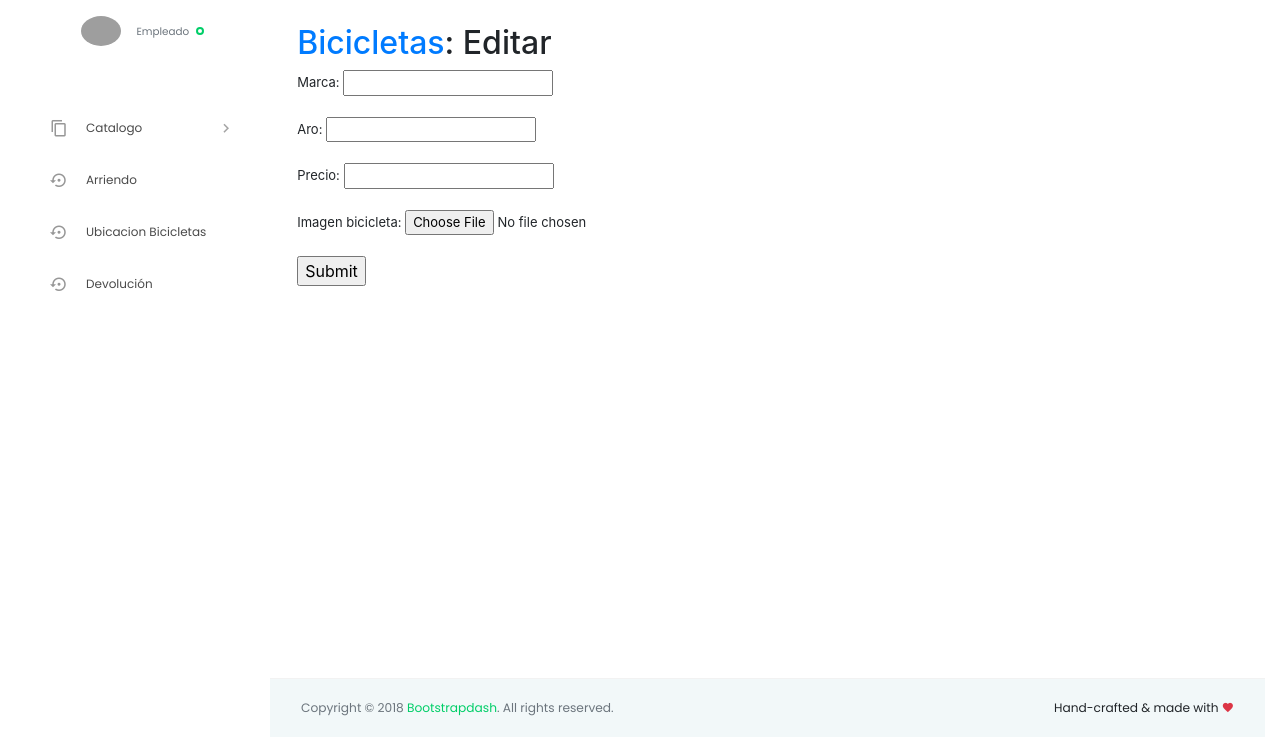
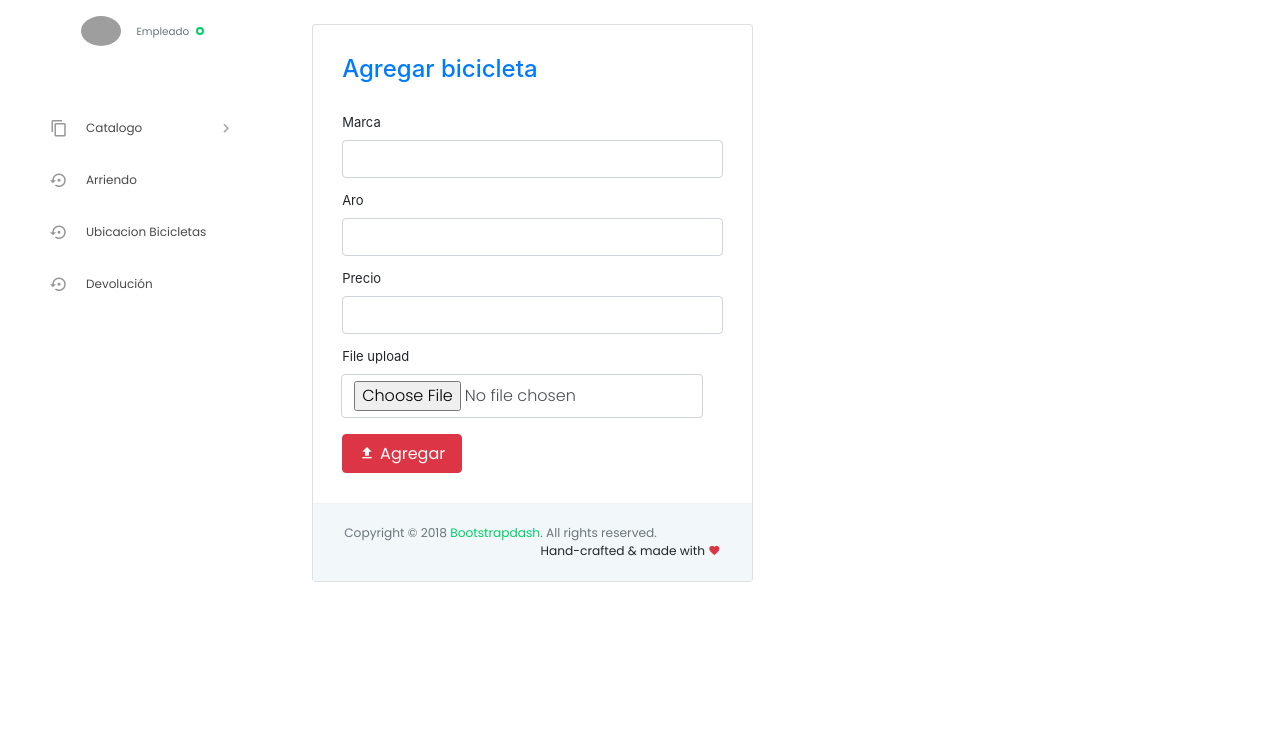
Before and after one commit to w1907/Tourcleta, a Django app: page /catalog/new/ in a window 1280 px wide. Shown: the part 63-800 px from the top of the page. Run offline with Django 3.2, Linux system fonts and the light colour scheme; some libraries are stand-ins or nearby versions; grey boxes are pictures that could not be loaded.

Commit message:
CRUD completo bicicletas

```diff
--- a/catalogo/templates/catalogo/bicicleta_confirm_delete.html
+++ b/catalogo/templates/catalogo/bicicleta_confirm_delete.html
@@ -2,11 +2,11 @@
 
 {% block content %}
 
-<h2><a href="{% url 'catalogo:bicicleta_list' %}">Bicicletas</a>: Eliminar?</h2>
+<h2><a href="{% url 'catalogo:bicicleta_list' %}">Bicicletas</a>: Eliminar</h2>
 
 <form method="post">{% csrf_token %}
-    Estas seguro que quieres eliminar la bicicleta "{{ object }}" ?<br>
-    <input type="submit" value="Delete" />
+    <h5>Estas seguro que quieres eliminar la bicicleta "{{ object }}" ?</h5><br><br>
+    <input class="btn btn-primary btn-fw" type="submit" value="Eliminar" />
 </form>
 
 {% endblock %}
--- a/catalogo/templates/catalogo/bicicleta_form.html
+++ b/catalogo/templates/catalogo/bicicleta_form.html
@@ -2,11 +2,81 @@
 
 {% block content %}
 
-<h2><a href="{% url 'catalogo:bicicleta_list' %}">Bicicletas</a>: Editar</h2>
-
-<form method="post" enctype="multipart/form-data">{% csrf_token %}
-    {{ form.as_p }}
-    <input type="submit" value="Submit" />
-</form>
+{% if request.get_full_path == "/catalog/new/" %}
+<div class="col-md-6 grid-margin stretch-card">
+              <div class="card">
+                <div class="card-body">
+                    <h4><a href="{% url 'catalogo:bicicleta_list' %}">Agregar bicicleta</a></h4>
+                  <br>
+            <form method="post" class="forms-sample" enctype="multipart/form-data">
+                  {% csrf_token %}
+                    <div class="form-group">
+                      <label for="Marca">Marca</label>
+                      <input class="form-control" type="text" id={{form.marca}}
+                    </div>
+                    {{form.marca.errors}}
+                    <div class="form-group">
+                      <label for="Aro">Aro</label>
+                      <input type="text" class="form-control" id={{form.aro}}
+                    </div>
+                    {{form.aro.errors}}
+                    <div class="form-group">
+                      <label for="Precio">Precio</label>
+                      <input type="text" class="form-control" id={{form.precio}}
+                    </div>
+                    {{form.precio.errors}}
+                    <div class="form-group">
+                      <label>File upload</label>
+                      <input type="file" name="img[]" class="file-upload-default">
+                      <div class="input-group col-xs-12">
+                        <!--<input type="text" class="form-control file-upload-info" disabled="" placeholder="Upload Image">-->
+                        <span class="input-group-append">
+                            <input type="file" class="form-control file-upload-info" name="imagen_bicicleta" accept="image/*" id="id_imagen_bicicleta">
+                        </span>
+                      </div>
+                    </div>
+                    <button type="submit" class="btn btn-danger btn-fw">
+                        <i class="mdi mdi-upload"></i>Agregar
+                    </button>
+                  </form>
+{% else %}
+<div class="col-md-6 grid-margin stretch-card">
+              <div class="card">
+                <div class="card-body">
+                    <h4><a href="{% url 'catalogo:bicicleta_list' %}">Editar bicicleta</a></h4>
+                  <br>
+            <form method="post" class="forms-sample" enctype="multipart/form-data">
+                  {% csrf_token %}
+                    <div class="form-group">
+                      <label for="Marca">Marca</label>
+                      <input class="form-control" type="text" id={{form.marca}}
+                    </div>
+                    {{form.marca.errors}}
+                    <div class="form-group">
+                      <label for="Aro">Aro</label>
+                      <input type="text" class="form-control" id={{form.aro}}
+                    </div>
+                    {{form.aro.errors}}
+                    <div class="form-group">
+                      <label for="Precio">Precio</label>
+                      <input type="text" class="form-control" id={{form.precio}}
+                    </div>
+                    {{form.precio.errors}}
+                    <div class="form-group">
+                      <label>File upload</label>
+                      <input type="file" name="img[]" class="file-upload-default">
+                      <div class="input-group col-xs-12">
+                        <!--<input type="text" class="form-control file-upload-info" disabled="" placeholder="Upload Image">-->
+                        <span class="input-group-append">
+                            <input type="file" class="form-control file-upload-info" name="imagen_bicicleta" accept="image/*" id="id_imagen_bicicleta">
+                        </span>
+                      </div>
+                      {{form.imagen_bicicleta.errors}}
+                    </div>
+                    <button type="submit" class="btn btn-danger btn-fw">
+                        <i class="mdi mdi-cloud-download"></i>Editar
+                    </button>
+                  </form>
+    {% endif %}
 
 {% endblock %}
--- a/catalogo/templates/catalogo/catalogo.html
+++ b/catalogo/templates/catalogo/catalogo.html
@@ -15,8 +15,8 @@
                 <h4 class="card-title">
                   <a href="#">{{i.marca}}</a>
                 </h4>
-                <p class="card-text">{{i.aro}}</p>
-                <p class="card-text">{{i.precio}}</p>
+                <p class="card-text">Aro: {{i.aro}}</p>
+                <p class="card-text">Precio: {{i.precio}}</p>
               </div>
               <a class="btn btn-primary btn-fw" href="bicicleta/ver_mas_bicicleta/{{i.pk}}">
                   <i class="fa fa-plus"></i>Ver mas</a>
@@ -37,7 +37,7 @@
                 <h4 class="card-title">
                   <a href="#">{{i.nombre}}</a>
                 </h4>
-                <p class="card-text">{{i.precio}}</p>
+                <p class="card-text">Precio: {{i.precio}}</p>
               </div>
               <a class="btn btn-primary btn-fw" href="equipamiento/ver_mas_equipamiento/{{i.pk}}">
                   <i class="fa fa-plus"></i>Ver mas</a>
```
Also changed, not shown: catalogo/templates/catalogo/bicicleta_list.html (+42 -4 lines), catalogo/templates/catalogo/ver_mas.html (+11 -2 lines), CHANGELOG.md, catalogo/views.py (line endings or trailing spaces), db.sqlite3, media/imagenes_bicicletas/1010600_2018_A_1_Marlin_4_sZX5sZe.jpeg (added), media/imagenes_bicicletas/1583600_2017_A_1_Superfly_26_Cuj9bnJ.jpeg (added), media/imagenes_bicicletas/Police_19_21882_A_Primary_W7lOLtD.jpeg (added).
